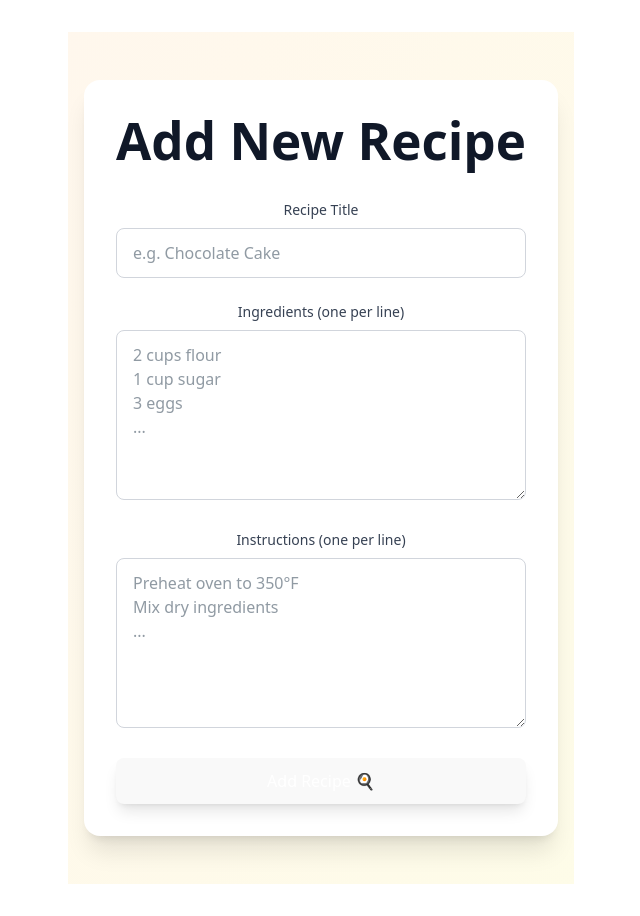
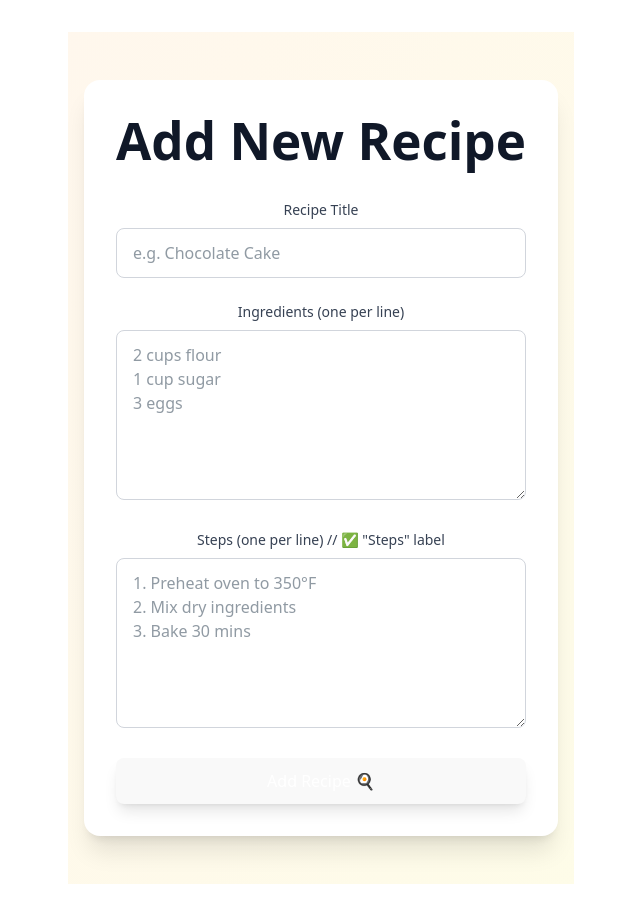
Before and after one commit to Muzdalifah20/alx-fe-reactjs, a React app in the folder recipe-sharing-platform/: page /add-recipe in a window 1280 px wide. Shown: the whole page, without its empty margins (319-959 px from the left). Built offline with nearby package versions, Linux system fonts and the light colour scheme; the HTML template or start-up script is replaced by a standard one.

Commit message:
add recipe detail page

```diff
--- a/recipe-sharing-platform/src/components/AddRecipeForm.jsx
+++ b/recipe-sharing-platform/src/components/AddRecipeForm.jsx
@@ -4,14 +4,14 @@ import recipesData from "../data.json";
 export default function AddRecipeForm() {
   const [title, setTitle] = useState("");
   const [ingredients, setIngredients] = useState("");
-  const [instructions, setInstructions] = useState("");
+  const [steps, setSteps] = useState(""); // ✅ CHANGED: "steps" instead of "instructions"
   const [error, setError] = useState("");
 
   const handleSubmit = (e) => {
     e.preventDefault();
 
-    if (!title || ingredients || !instructions) {
-      setError("All fields are required!");
+    if (!title || !ingredients || !steps) {
+      setError("All fields required!");
       return;
     }
 
@@ -29,14 +29,19 @@ export default function AddRecipeForm() {
         .split("\n")
         .map((line) => line.trim())
         .filter(Boolean),
-      instructions: instructions
+      steps: steps
         .split("\n")
         .map((line) => line.trim())
-        .filter(Boolean),
+        .filter(Boolean), // ✅ "steps"
     };
+
     console.log("New recipe:", newRecipe);
+    alert("Recipe added! (Check console)");
+
     setError("");
-    alert("Recipe added!");
+    setTitle("");
+    setIngredients("");
+    setSteps("");
   };
 
   return (
@@ -62,7 +67,7 @@ export default function AddRecipeForm() {
               type="text"
               value={title}
               onChange={(e) => setTitle(e.target.value)}
-              className="w-full px-4 py-3 border border-gray-300 rounded-lg focus:ring-2 focus:ring-orange-500 focus:border-orange-500"
+              className="w-full px-4 py-3 border border-gray-300 rounded-lg focus:ring-2 focus:ring-orange-500"
               placeholder="e.g. Chocolate Cake"
               required
             />
@@ -77,36 +82,34 @@ export default function AddRecipeForm() {
               value={ingredients}
               onChange={(e) => setIngredients(e.target.value)}
               rows="6"
-              className="w-full px-4 py-3 border border-gray-300 rounded-lg focus:ring-2 focus:ring-orange-500 focus:border-orange-500 resize-vertical"
+              className="w-full px-4 py-3 border border-gray-300 rounded-lg focus:ring-2 focus:ring-orange-500 resize-vertical"
               placeholder="2 cups flour
 1 cup sugar
-3 eggs
-..."
+3 eggs"
               required
             />
           </div>
 
-          {/* Instructions */}
+          {/* Steps */}
           <div>
             <label className="block text-sm font-medium text-gray-700 mb-2">
-              Instructions (one per line)
+              Steps (one per line) // ✅ "Steps" label
             </label>
             <textarea
-              value={instructions}
-              onChange={(e) => setInstructions(e.target.value)}
+              value={steps}
+              onChange={(e) => setSteps(e.target.value)}
               rows="6"
-              className="w-full px-4 py-3 border border-gray-300 rounded-lg focus:ring-2 focus:ring-orange-500 focus:border-orange-500 resize-vertical"
-              placeholder="Preheat oven to 350°F
-Mix dry ingredients
-..."
+              className="w-full px-4 py-3 border border-gray-300 rounded-lg focus:ring-2 focus:ring-orange-500 resize-vertical"
+              placeholder="1. Preheat oven to 350°F
+2. Mix dry ingredients
+3. Bake 30 mins"
               required
             />
           </div>
 
-          {/* Submit */}
           <button
             type="submit"
-            className="w-full bg-orange-500 text-white py-4 px-6 rounded-lg font-semibold text-lg hover:bg-orange-600 focus:ring-4 focus:ring-orange-200 transition-all duration-200 shadow-lg"
+            className="w-full bg-orange-500 text-white py-4 px-6 rounded-lg font-semibold text-lg hover:bg-orange-600 shadow-lg"
           >
             Add Recipe 🍳
           </button>
```
